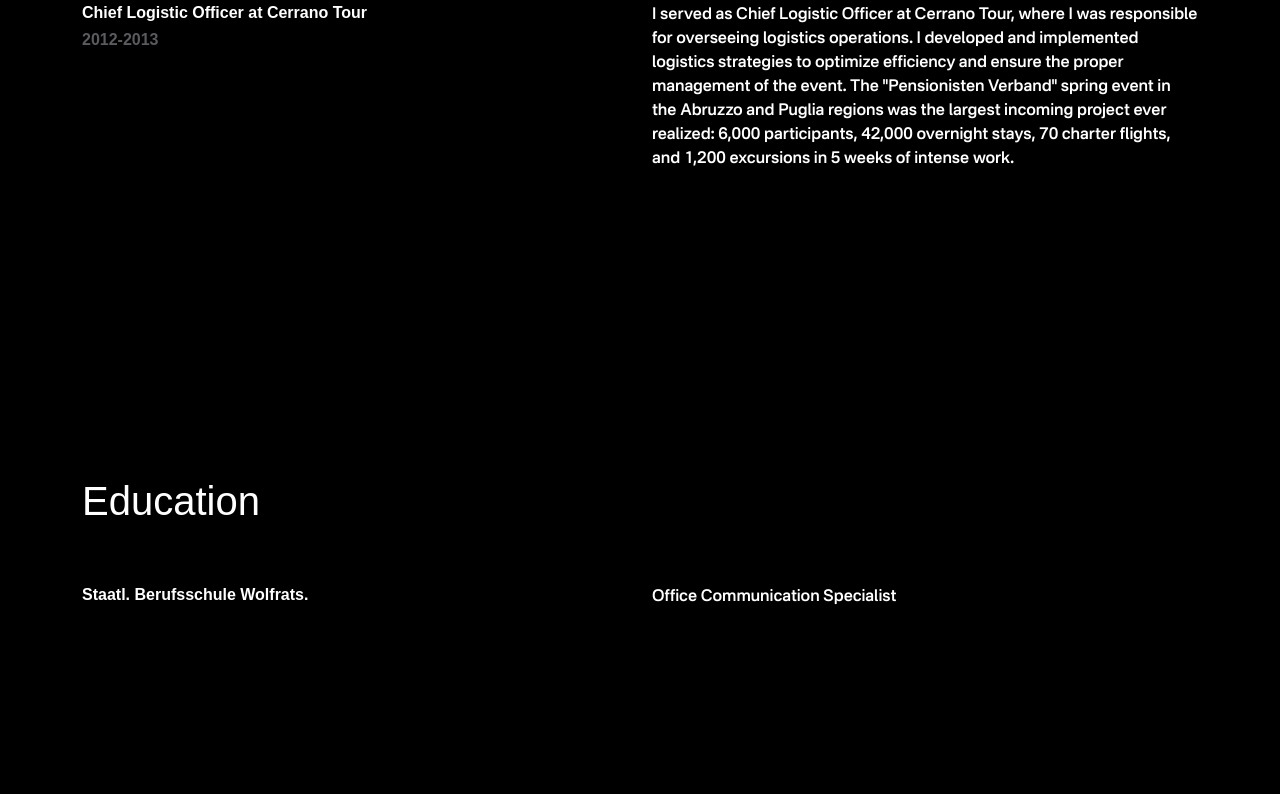
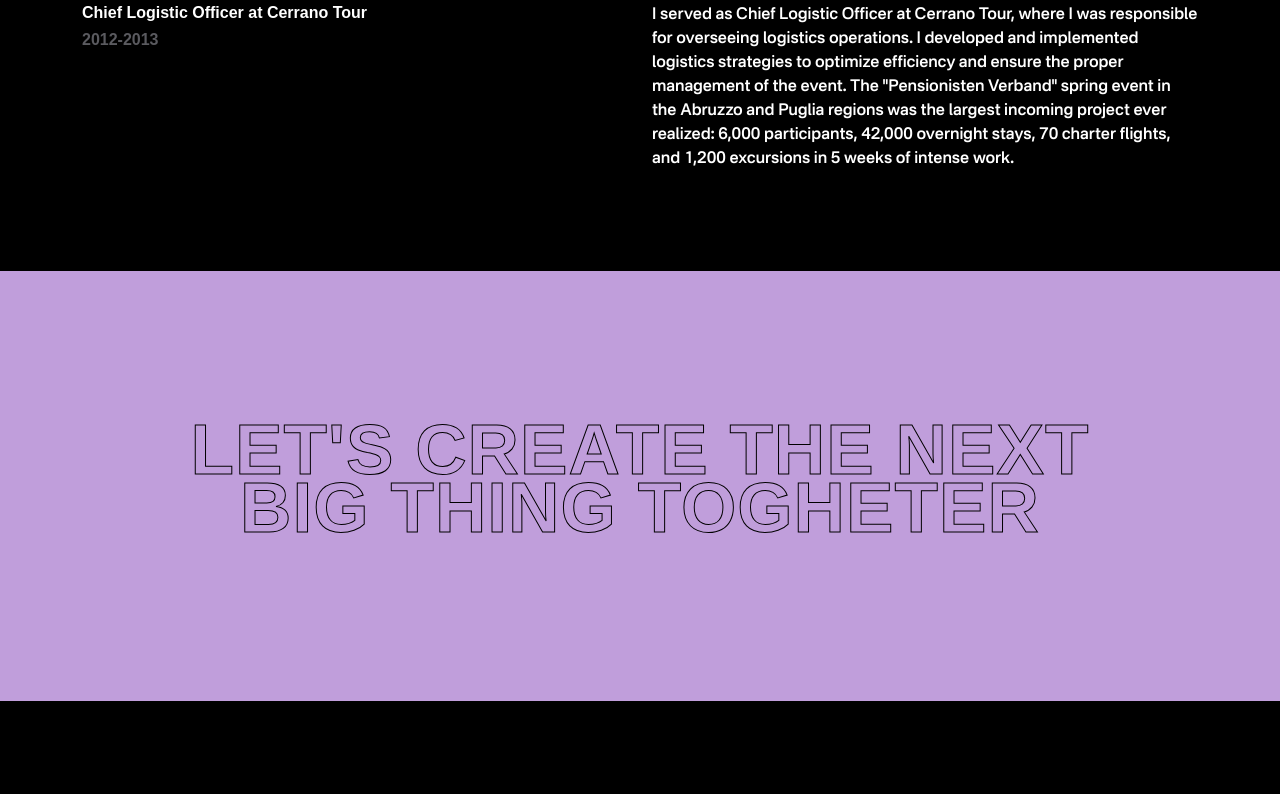
Before and after one commit to davexclusive/davideursida, a plain HTML site: page about.html in a window 1280 px wide. Shown: the part 2295-3089 px from the top of the page. Drawn offline with nearby package versions, Linux system fonts and the light colour scheme; files whose address does not match are found by name; a web font is replaced by a local one.

Commit message:
update about page
update photo and delete some text

```diff
--- a/about.html
+++ b/about.html
@@ -158,22 +158,6 @@
             </div>
     </section>
 
-    <section id="education" class="full-height">
-            <div class="container mt-5">
-                <div class="row" data-aos="fade-right" data-aos-offset="300" data-aos-easing="ease-in-sine" data-aos-duration="800" data-aos-once="none">
-                    <h3 class="display-6 mt-0 mb-5">Education</h3>
-                </div>
-
-                <div class="row pt-1 mb-5 mt-2">
-                    <div class="col-md-6" data-aos="fade-right" data-aos-offset="300" data-aos-easing="ease-in-sine" data-aos-duration="800" data-aos-once="none">
-                        <h6>Staatl. Berufsschule Wolfrats.</h6>
-                    </div>
-
-                    <div class="col-md-6" data-aos="fade-right" data-aos-offset="300" data-aos-easing="ease-in-sine" data-aos-duration="800" data-aos-once="none">
-                        <p>Office Communication Specialist</p>
-                    </div>
-    </section>
-
 
      <!--Subfooter-->
      <section id="subfooter">
--- a/assets/js/script.js
+++ b/assets/js/script.js
@@ -38,3 +38,5 @@ function SendMail () {
     })
     .catch(err=>console.log(err));
 }
+
+AOS.init();
```
Also changed, not shown: assets/img/img-profile-davide.jpg.
